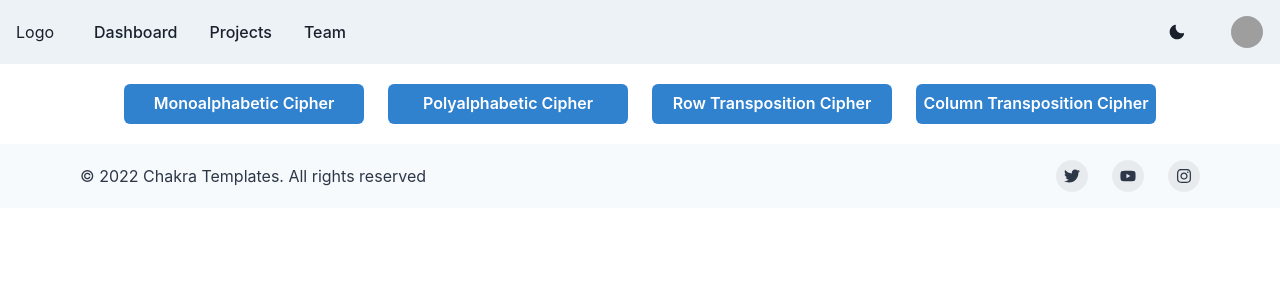
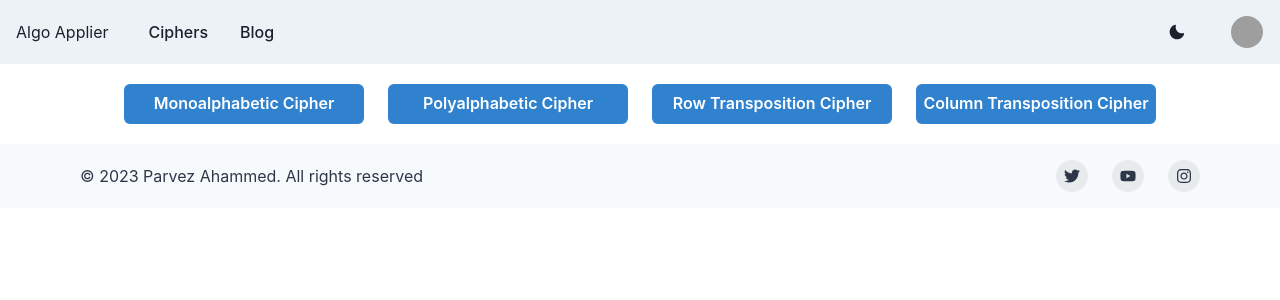
Before and after one commit to piru72/PortfolioWebsite, a React (Vite) app: page / in a window 1280 px wide. Shown: the top 300 px of the page. Built offline with nearby package versions, Linux system fonts and the light colour scheme; grey boxes are pictures that could not be loaded.

Commit message:
Nav bar and footer fixed

```diff
--- a/src/components/Footer.tsx
+++ b/src/components/Footer.tsx
@@ -56,7 +56,7 @@ export default function SmallWithSocial() {
         spacing={4}
         justify={{ base: 'center', md: 'space-between' }}
         align={{ base: 'center', md: 'center' }}>
-        <Text>© 2022 Chakra Templates. All rights reserved</Text>
+        <Text>© 2023 Parvez Ahammed. All rights reserved</Text>
         <Stack direction={'row'} spacing={6}>
           <SocialButton label={'Twitter'} href={'#'}>
             <FaTwitter />
--- a/src/components/Navbar.tsx
+++ b/src/components/Navbar.tsx
@@ -14,7 +14,6 @@ import {
     useColorModeValue,
     Stack,
     useColorMode,
-    Center,
     IconButton,
     HStack
 
@@ -28,7 +27,7 @@ import { HamburgerIcon, CloseIcon } from '@chakra-ui/icons'
 interface Props {
     children: React.ReactNode
 }
-const Links = ['Dashboard', 'Projects', 'Team']
+const Links = ['Ciphers', 'Blog']
 
 
 const NavLink = (props: Props) => {
@@ -50,14 +49,14 @@ const NavLink = (props: Props) => {
     )
 }
 
-export default function Nav() {
+export default function Simple() {
     const { colorMode, toggleColorMode } = useColorMode()
     const { isOpen, onOpen, onClose } = useDisclosure()
+
     return (
         <>
             <Box bg={useColorModeValue('gray.100', 'gray.900')} px={4}>
                 <Flex h={16} alignItems={'center'} justifyContent={'space-between'}>
-
                     <IconButton
                         size={'md'}
                         icon={isOpen ? <CloseIcon /> : <HamburgerIcon />}
@@ -65,24 +64,19 @@ export default function Nav() {
                         display={{ md: 'none' }}
                         onClick={isOpen ? onClose : onOpen}
                     />
-
                     <HStack spacing={8} alignItems={'center'}>
-                        <Box>Logo</Box>
+                        <Box>Algo Applier </Box>
                         <HStack as={'nav'} spacing={4} display={{ base: 'none', md: 'flex' }}>
                             {Links.map((link) => (
                                 <NavLink key={link}>{link}</NavLink>
                             ))}
                         </HStack>
                     </HStack>
-
-
-
                     <Flex alignItems={'center'}>
                     <Stack direction={'row'} spacing={7}>
                         <Button onClick={toggleColorMode}>
                             {colorMode === 'light' ? <MoonIcon /> : <SunIcon />}
                         </Button>
-
                         <Menu>
                             <MenuButton
                                 as={Button}
@@ -92,32 +86,78 @@ export default function Nav() {
                                 minW={0}>
                                 <Avatar
                                     size={'sm'}
-                                        src={'https://avatars.dicebear.com/api/male/username.svg'}
+                                    src={
+                                        'https://avatars.githubusercontent.com/u/63257806?s=96&v=4'
+                                    }
                                 />
                             </MenuButton>
-                                <MenuList alignItems={'center'}>
-                                    <br />
-                                    <Center>
-                                        <Avatar
-                                            size={'2xl'}
-                                            src={'https://avatars.dicebear.com/api/male/username.svg'}
-                                        />
-                                    </Center>
-                                    <br />
-                                    <Center>
-                                        <p>Username</p>
-                                    </Center>
-                                    <br />
+                            <MenuList>
+                                <MenuItem>Link 1</MenuItem>
+                                <MenuItem>Link 2</MenuItem>
                                 <MenuDivider />
-                                    <MenuItem>Your Servers</MenuItem>
-                                    <MenuItem>Account Settings</MenuItem>
-                                    <MenuItem>Logout</MenuItem>
+                                <MenuItem>Link 3</MenuItem>
                             </MenuList>
                         </Menu>
                         </Stack>
                     </Flex>
                 </Flex>
+
+                {isOpen ? (
+                    <Box pb={4} display={{ md: 'none' }}>
+                        <Stack as={'nav'} spacing={4}>
+                            {Links.map((link) => (
+                                <NavLink key={link}>{link}</NavLink>
+                            ))}
+                        </Stack>
                     </Box>
+                ) : null}
+            </Box>
+
         </>
     )
 }
+
+
+
+//                     <Flex alignItems={'center'}>
+//                         <Stack direction={'row'} spacing={7}>
+//
+
+//                             <Menu>
+//                                 <MenuButton
+//                                     as={Button}
+//                                     rounded={'full'}
+//                                     variant={'link'}
+//                                     cursor={'pointer'}
+//                                     minW={0}>
+//                                     <Avatar
+//                                         size={'sm'}
+//                                         src={'https://avatars.dicebear.com/api/male/username.svg'}
+//                                     />
+//                                 </MenuButton>
+//                                 <MenuList alignItems={'center'}>
+//                                     <br />
+//                                     <Center>
+//                                         <Avatar
+//                                             size={'2xl'}
+//                                             src={'https://avatars.dicebear.com/api/male/username.svg'}
+//                                         />
+//                                     </Center>
+//                                     <br />
+//                                     <Center>
+//                                         <p>Username</p>
+//                                     </Center>
+//                                     <br />
+//                                     <MenuDivider />
+//                                     <MenuItem>Your Servers</MenuItem>
+//                                     <MenuItem>Account Settings</MenuItem>
+//                                     <MenuItem>Logout</MenuItem>
+//                                 </MenuList>
+//                             </Menu>
+//                         </Stack>
+//                     </Flex>
+//                 </Flex>
+//             </Box>
+//         </>
+//     )
+// }
```
Lines whose indentation alone changed are shown as unchanged.
